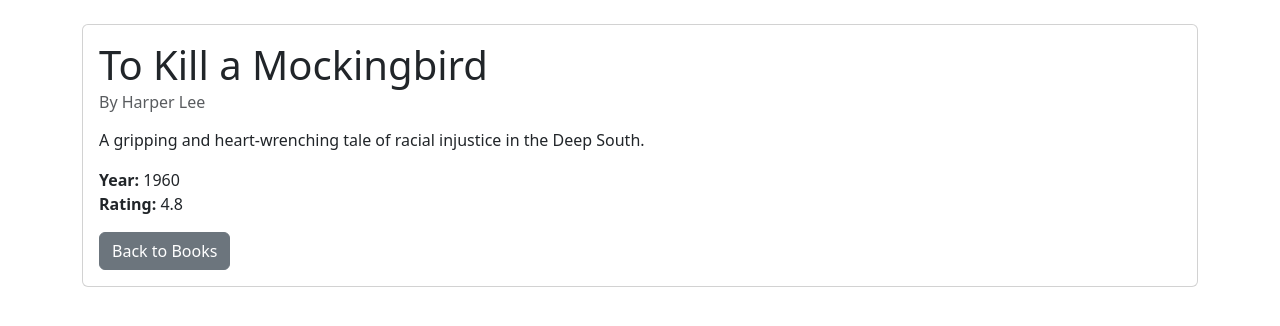
After one commit to leeliPeter/bookstore, a Django app: page /books/book/1/ in a window 1280 px wide. The commit adds this page. Shown: the top 326 px of the page. Run offline with Django 5.2, Linux system fonts and the light colour scheme.

Commit message:
detail of books

```diff
--- /dev/null
+++ b/books/templates/book_detail.html
@@ -0,0 +1,29 @@
+<!DOCTYPE html>
+<html lang="en">
+  <head>
+    <meta charset="UTF-8" />
+    <meta name="viewport" content="width=device-width, initial-scale=1.0" />
+    <title>{{ book.title }} - Bookstore</title>
+    <link
+      href="https://cdn.jsdelivr.net/npm/bootstrap@5.3.0/dist/css/bootstrap.min.css"
+      rel="stylesheet"
+    />
+  </head>
+  <body>
+    <div class="container mt-4">
+      <div class="card">
+        <div class="card-body">
+          <h1 class="card-title">{{ book.title }}</h1>
+          <h6 class="card-subtitle mb-3 text-muted">By {{ book.author }}</h6>
+          <p class="card-text">{{ book.description }}</p>
+          <div class="mb-3">
+            <strong>Year:</strong> {{ book.year }}<br />
+            <strong>Rating:</strong> {{ book.rating }}
+          </div>
+          <a href="/books" class="btn btn-secondary">Back to Books</a>
+        </div>
+      </div>
+    </div>
+    <script src="https://cdn.jsdelivr.net/npm/bootstrap@5.3.0/dist/js/bootstrap.bundle.min.js"></script>
+  </body>
+</html>
--- a/books/templates/home.html
+++ b/books/templates/home.html
@@ -21,13 +21,14 @@
               <h6 class="card-subtitle mb-2 text-muted">
                 By {{ book.author }}
               </h6>
-              <p class="card-text">{{ book.description }}</p>
               <p class="card-text">
                 <small class="text-muted">
                   Year: {{ book.year }} | Rating: {{ book.rating }}
                 </small>
               </p>
-              <a href="#" class="btn btn-primary">View Details</a>
+              <a href="/books/book/{{ book.id }}" class="btn btn-primary"
+                >View Details</a
+              >
             </div>
           </div>
         </div>
--- a/books/urls.py
+++ b/books/urls.py
@@ -5,4 +5,5 @@ app_name = 'books'
 
 urlpatterns = [
     path('', views.index, name='index'),
+    path('book/<int:book_id>/', views.book_detail, name='book_detail'),
 ]
--- a/books/views.py
+++ b/books/views.py
@@ -45,3 +45,53 @@ def index(request):
         }
     ]
     return render(request, "home.html", {"books": books})
+
+def book_detail(request, book_id):
+    books = [
+        {
+            "id": 1,
+            "title": "To Kill a Mockingbird",
+            "author": "Harper Lee",
+            "year": 1960,
+            "rating": 4.8,
+            "description": "A gripping and heart-wrenching tale of racial injustice in the Deep South."
+        },
+        {
+            "id": 2,
+            "title": "1984",
+            "author": "George Orwell",
+            "year": 1949,
+            "rating": 4.7,
+            "description": "A dystopian novel exploring the dangers of totalitarianism and extreme political ideology."
+        },
+        {
+            "id": 3,
+            "title": "The Great Gatsby",
+            "author": "F. Scott Fitzgerald",
+            "year": 1925,
+            "rating": 4.4,
+            "description": "A critique of the American Dream set in the Jazz Age."
+        },
+        {
+            "id": 4,
+            "title": "Pride and Prejudice",
+            "author": "Jane Austen",
+            "year": 1813,
+            "rating": 4.6,
+            "description": "A romantic novel exploring themes of love, class, and social expectations."
+        },
+        {
+            "id": 5,
+            "title": "Moby-Dick",
+            "author": "Herman Melville",
+            "year": 1851,
+            "rating": 4.2,
+            "description": "An epic tale of obsession and revenge on the high seas."
+        }
+    ]
+
+    book = next((book for book in books if book["id"] == book_id), None)
+    if book is None:
+        return HttpResponse("Book not found", status=404)
+
+    return render(request, "book_detail.html", {"book": book})
```
